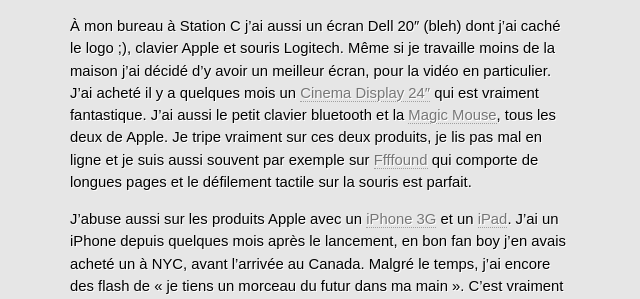
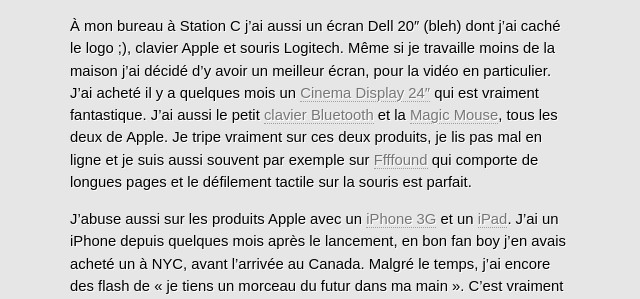
Before and after one commit to remi/utilise.ca, a Jekyll site: the page built from _posts/2010-04-20-patricktanguay.markdown, in a window 1280 px wide and 900 px high, scrolled down 776 px. Shown: the part 175-474 px from the top of the window, without its empty margins (319-959 px from the left). Built offline with Jekyll 4.4.1, drawn with Linux system fonts in a browser that asks for light colours; Markdown is read by kramdown in place of the engine named in the settings; part of the change alters nothing that is shown.

```diff
--- a/_posts/2010-04-20-patricktanguay.markdown
+++ b/_posts/2010-04-20-patricktanguay.markdown
@@ -13,7 +13,7 @@ Je suis un [développeur Web et consultant](http://tasteofblue.ca/). Je travail
 
 Je suis sur Mac depuis 8-9 ans, toujours des portables, et mon plus récent est un [MacBook 13″](http://www.apple.com/ca/macbookpro/) en aluminium 2,4Ghz Core 2 Duo avec 4GB de RAM. Je suis malheureusement tombé sur la seule génération qui n’est pas Pro et n’inclus pas le Firewire et une couple d’autres machins. C’est quand même mon meilleur Mac à date et je suis très content du choix du plus petit, après plusieurs 15″, le 1,5 livres de moins paraît vraiment quand je le traîne toute la journée. D’ailleurs si la prochaine génération a un assez bon boost de performance, je risque d’aller encore plus petit et changer pour le Air.
 
-À mon bureau à Station C j’ai aussi un écran Dell 20″ (bleh) dont j’ai caché le logo ;), clavier Apple et souris Logitech. Même si je travaille moins de la maison j’ai décidé d’y avoir un meilleur écran, pour la vidéo en particulier. J’ai acheté il y a quelques mois un [Cinema Display 24″](http://www.apple.com/ca/displays/) qui est vraiment fantastique. J’ai aussi le petit clavier bluetooth et la [Magic Mouse](http://www.apple.com/ca/magicmouse/), tous les deux de Apple. Je tripe vraiment sur ces deux produits, je lis pas mal en ligne et je suis aussi souvent par exemple sur [Ffffound](http://ffffound.com/) qui comporte de longues pages et le défilement tactile sur la souris est parfait.
+À mon bureau à Station C j’ai aussi un écran Dell 20″ (bleh) dont j’ai caché le logo ;), clavier Apple et souris Logitech. Même si je travaille moins de la maison j’ai décidé d’y avoir un meilleur écran, pour la vidéo en particulier. J’ai acheté il y a quelques mois un [Cinema Display 24″](http://www.apple.com/ca/displays/) qui est vraiment fantastique. J’ai aussi le petit [clavier Bluetooth](http://www.apple.com/ca/keyboard/) et la [Magic Mouse](http://www.apple.com/ca/magicmouse/), tous les deux de Apple. Je tripe vraiment sur ces deux produits, je lis pas mal en ligne et je suis aussi souvent par exemple sur [Ffffound](http://ffffound.com/) qui comporte de longues pages et le défilement tactile sur la souris est parfait.
 
 J’abuse aussi sur les produits Apple avec un [iPhone 3G](http://www.apple.com/ca/iphone/) et un [iPad](http://www.apple.com/ca/ipad/). J’ai un iPhone depuis quelques mois après le lancement, en bon fan boy j’en avais acheté un à NYC, avant l’arrivée au Canada. Malgré le temps, j’ai encore des flash de « je tiens un morceau du futur dans ma main ». C’est vraiment incroyable tout ce que ça peut faire, particulièrement quand on considère ce qu’il y avait sur le marché il n’y a pas si longtemps.
 
```
